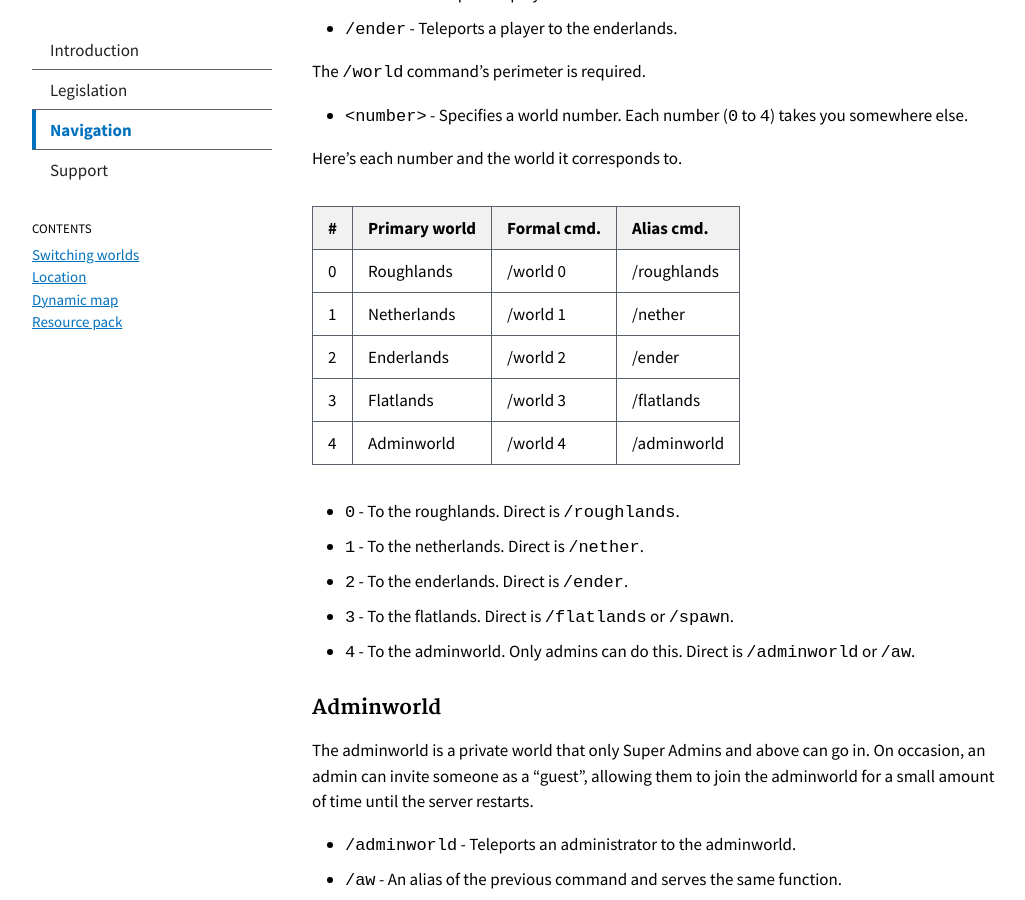
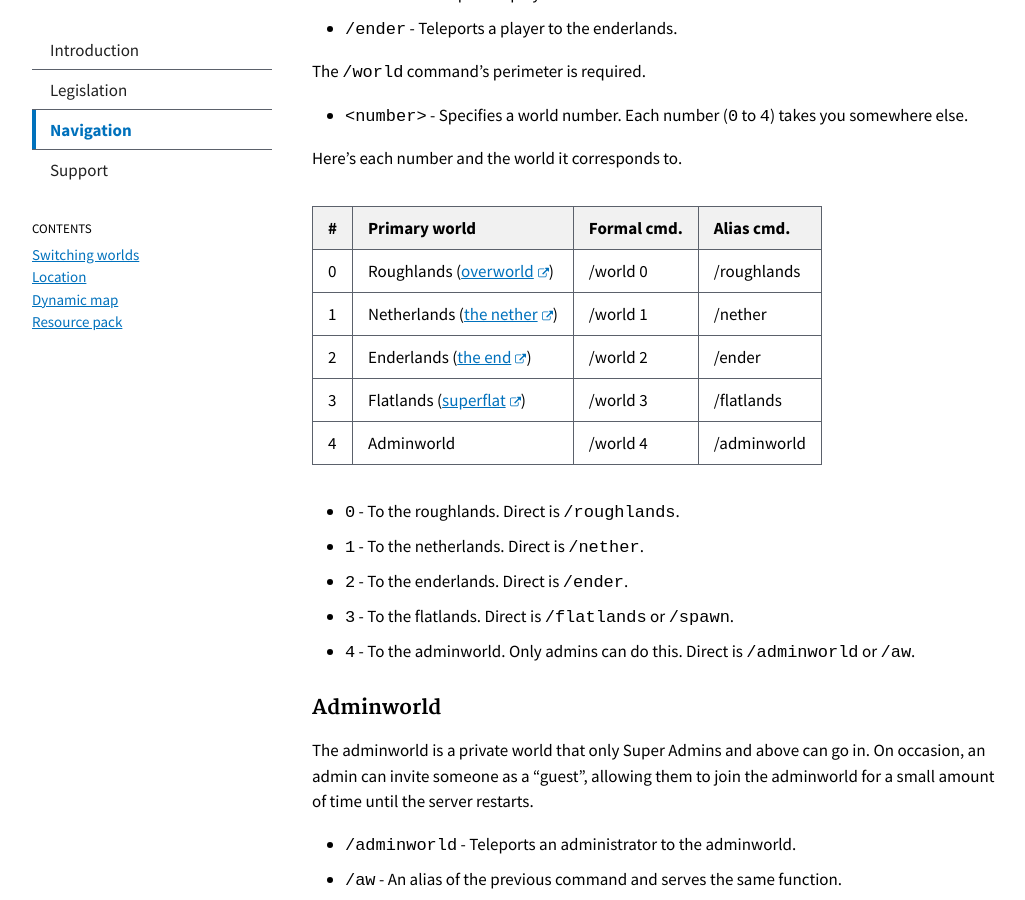
Before and after one commit to serrif/website, a Jekyll site: the page built from main/docs/navig.md, in a window 1280 px wide and 900 px high, scrolled down 1074 px. Shown: the whole window, without its empty margins (118-1143 px from the left). Built offline with Jekyll 4.4.1, drawn with Linux system fonts in a browser that asks for light colours.

Commit message:
Update navig.md

```diff
--- a/main/docs/navig.md
+++ b/main/docs/navig.md
@@ -60,25 +60,25 @@ Here's each number and the world it corresponds to.
   <tbody>
     <tr>
       <th scope="row">0</th>
-      <td>Roughlands</td>
+      <td>Roughlands (<a class="usa-external_link" href="https://minecraft.gamepedia.com/The_Overworld">overworld</a>)</td>
       <td>/world 0</td>
       <td>/roughlands</td>
     </tr>
     <tr>
       <th scope="row">1</th>
-      <td>Netherlands</td>
+      <td>Netherlands (<a class="usa-external_link" href="https://minecraft.gamepedia.com/The_Nether">the nether</a>)</td>
       <td>/world 1</td>
       <td>/nether</td>
     </tr>
     <tr>
       <th scope="row">2</th>
-      <td>Enderlands</td>
+      <td>Enderlands (<a class="usa-external_link" href="https://minecraft.gamepedia.com/The_Nether">the end</a>)</td>
       <td>/world 2</td>
       <td>/ender</td>
     </tr>
     <tr>
       <th scope="row">3</th>
-      <td>Flatlands</td>
+      <td>Flatlands (<a class="usa-external_link" href="https://minecraft.gamepedia.com/Superflat">superflat</a>)</td>
       <td>/world 3</td>
       <td>/flatlands</td>
     </tr>
```
